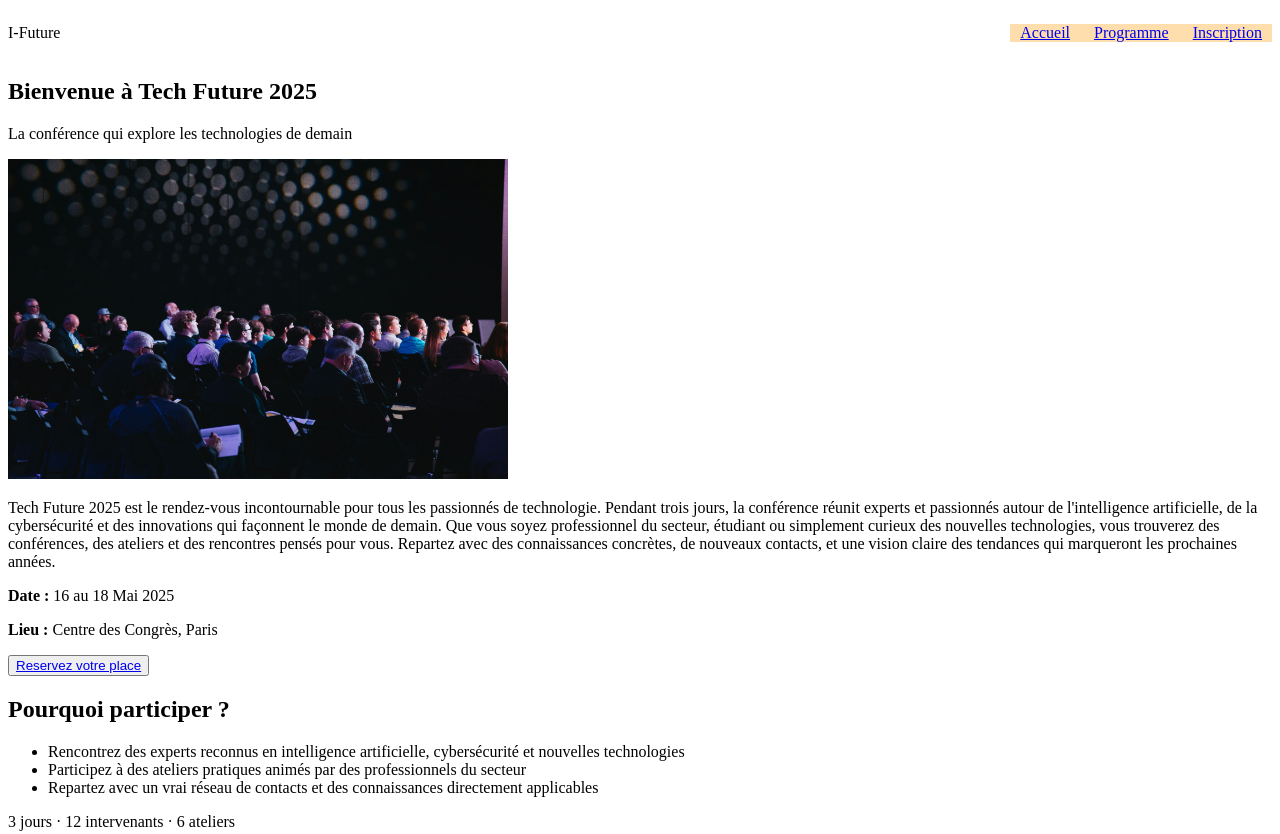
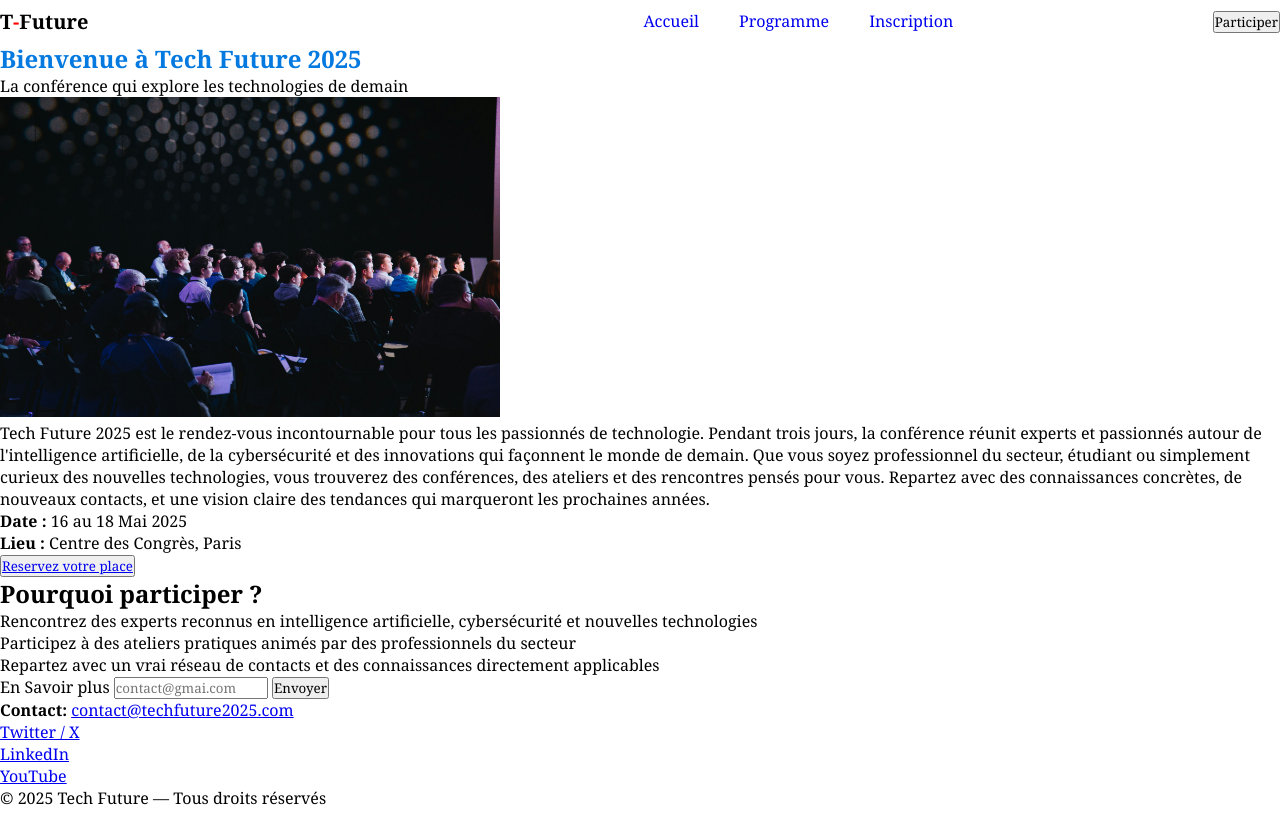
Before and after one commit to hub-cytech/techfuture, a plain HTML site: page acceuil.html in a window 1280 px wide. Shown: the top 834 px of the page. After the commit the page ends 809 px from the top, so only its background shows below. Drawn offline with Linux system fonts and the light colour scheme.

Commit message:
Ajoute d'un boutton Participer dans la barre, et aussi un du CSS

```diff
--- a/acceuil.html
+++ b/acceuil.html
@@ -8,18 +8,27 @@
 </head>
 <body>
     <header>
-        <div class="logo">
-            <p>I<span>-</span>Future</p>
+        <div class="logo-div">
+            <div class="logo">
+                <p>T<span>-</span>Future</p>
+            </div>
         </div>
         <nav class="menu">
-            <a href="acceuil.html">Accueil</a>
-            <a href="program.html">Programme</a>
-            <a href="inscription.html">Inscription</a>
+            <ul>
+                <li><a href="acceuil.html">Accueil</a></li>
+                <li><a href="program.html">Programme</a></li>
+                <li><a href="inscription.html">Inscription</a></li>
+            </ul>
         </nav>
+        <div class="btn-header">
+            <button href="inscription.html" class="btn">
+                <span>Participer</span>
+            </button>
+        </div>
     </header>
     <main>
         <section>
-            <h2>Bienvenue à Tech Future 2025</h2>
+            <h2 class="bienvenue">Bienvenue à Tech Future 2025</h2>
             <p class="slogan">La conférence qui explore les technologies de demain</p>
             <div class="img-acceuil">
                 <img src="img/headway.jpg" alt="Les gens à la conference de Tech Future" width="500" height="320">
@@ -44,9 +53,6 @@
                 <li>Repartez avec un vrai réseau de contacts et des connaissances directement applicables</li>
             </ul>
         </div>
-        <div class="stats">
-            <p>3 jours · 12 intervenants · 6 ateliers</p>
-        </div>
     </aside>
     <footer>
         <div class="newsletter">
--- a/style.css
+++ b/style.css
@@ -1,11 +1,43 @@
+* {
+    margin: 0;
+    padding: 0;
+    box-sizing: border-box;
+    font-family:Cochin, Georgia, Times, 'Times New Roman', serif;
+}
+body {
+
+}
 header {
     display: flex;
     justify-content: space-between;
-    align-items: center;
+    align-items:center;
+    width: 100%;
 }
-.menu {
-    background-color: navajowhite;
+.logo {
+    font-weight: bold;
+    font-size: 20px;
 }
-.menu a {
-    padding: 10px 10px;
+.logo-div {
+    width: 30%;
 }
+.logo span {
+    color: red;
+}
+.menu ul {
+    display: flex;
+    justify-content: space-between;
+    width: 40%;
+    list-style: none;
+}
+.menu ul li {
+    padding: 10px 20px;
+}
+.menu ul li a{
+    text-decoration: none;
+}
+.bienvenue {
+    color:rgb(4, 122, 225)
+}
+section h2 {
+
+}
```
Also changed, not shown: inscription.html (+7 -2 lines), program.html (+10 -3 lines).
